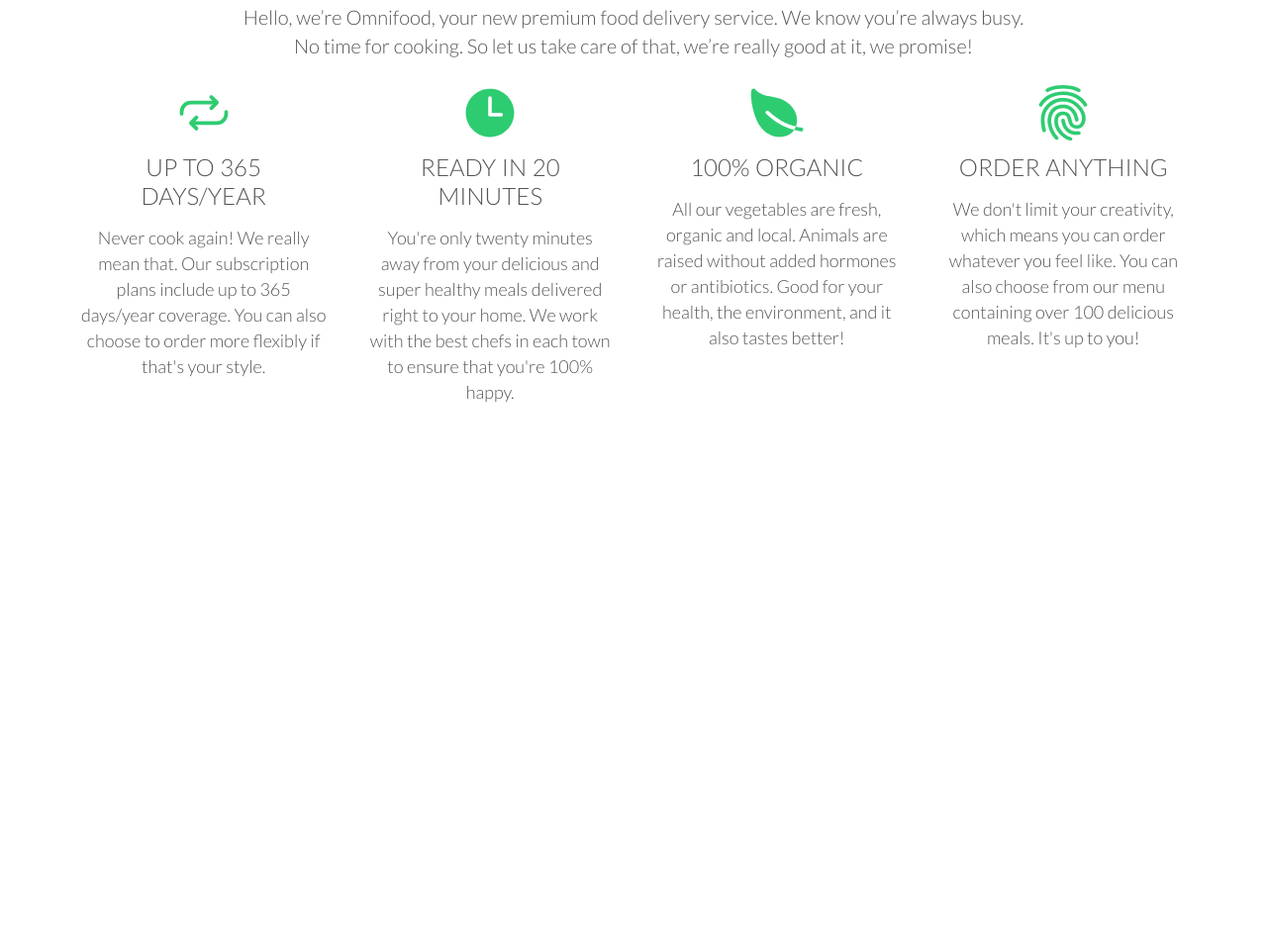
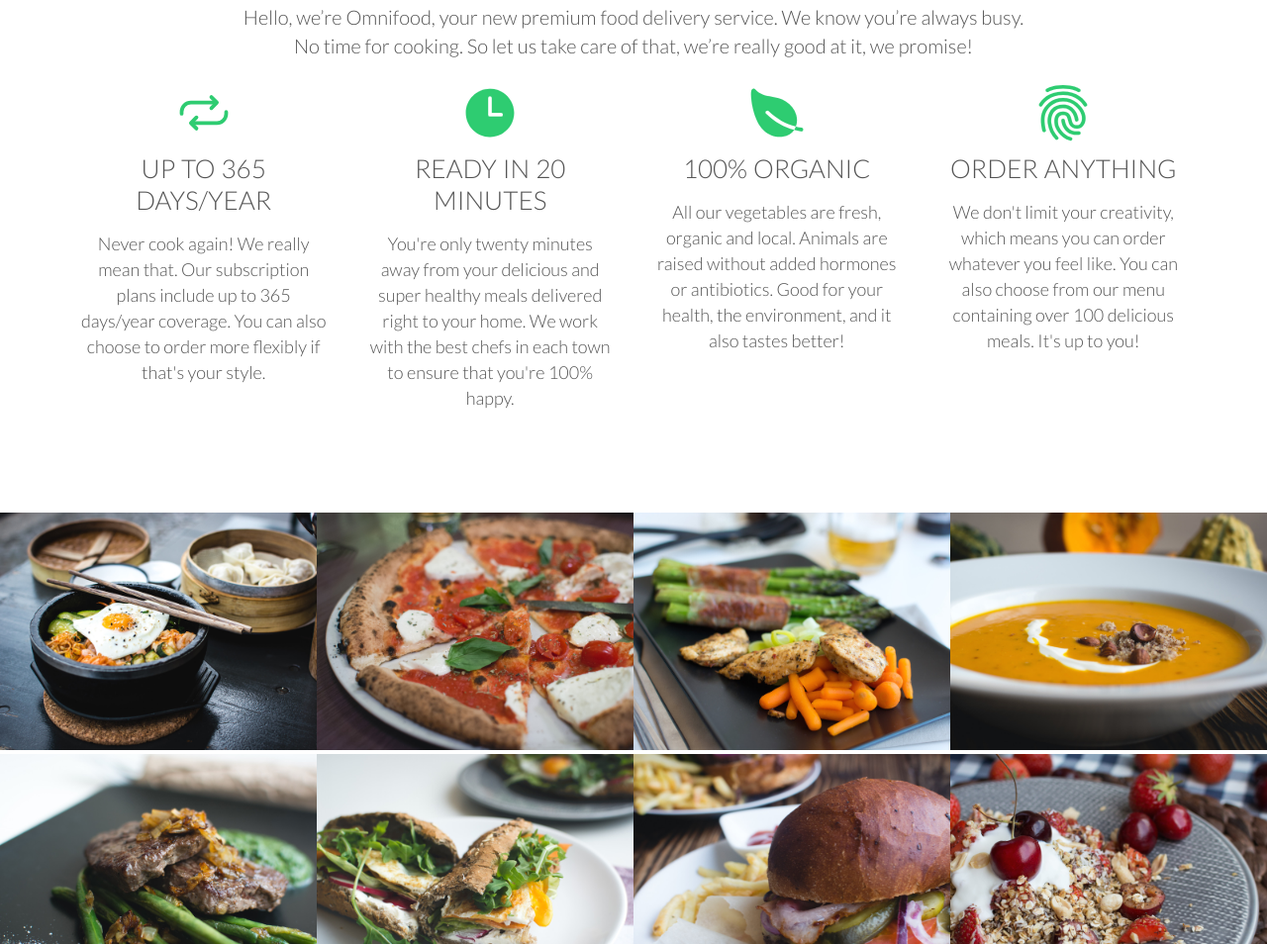
Before and after one commit to nickderaj/Meal-Subscription-Website, a website: page index.html in a window 1280 px wide. Shown: the part 968-1922 px from the top of the page at 99% size. Before the commit the page ends 1572 px from the top, so only its background shows below. Drawn offline with nearby package versions, Linux system fonts and the light colour scheme.

Commit message:
Adding an image display section

```diff
--- a/CSS/style.css
+++ b/CSS/style.css
@@ -71,10 +71,11 @@
 }
 
 h3 {
-  font-size: 120%;
+  font-size: 130%;
   word-spacing: 1px;
   margin-bottom: 15px;
   letter-spacing: 0px;
+  font-weight: 300;
 }
 
 /* PARAGRAPHS */
@@ -194,3 +195,28 @@
 .main-nav li a:active {
   border-bottom: 2px solid var(--main-color);
 }
+
+/* ----------------------------------------
+MEALS
+---------------------------------------- */
+
+.meals-showcase {
+  list-style: none;
+  width: 100%;
+}
+
+.meals-showcase li {
+  display: block;
+  float: left;
+  width: 25%;
+}
+
+.meal-photo {
+  width: 100%;
+  margin: 0;
+}
+
+.meal-photo img {
+  width: 100%;
+  height: auto;
+}
--- a/index.html
+++ b/index.html
@@ -87,6 +87,62 @@
       </div>
     </section>
 
+    <section class="section-meals">
+      <ul class="meals-showcase">
+        <li>
+          <figure class="meal-photo">
+            <img
+              src="img/1.jpg"
+              alt="Korean bibimbap with egg and vegetables"
+            />
+          </figure>
+        </li>
+        <li>
+          <figure class="meal-photo">
+            <img
+              src="img/2.jpg"
+              alt="Simple italian pizza with cherry tomatoes"
+            />
+          </figure>
+        </li>
+        <li>
+          <figure class="meal-photo">
+            <img src="img/3.jpg" alt="Chicken breast steak with vegetables" />
+          </figure>
+        </li>
+        <li>
+          <figure class="meal-photo">
+            <img src="img/4.jpg" alt="Autumn pumpkin soup" />
+          </figure>
+        </li>
+      </ul>
+      <ul class="meals-showcase">
+        <li>
+          <figure class="meal-photo">
+            <img src="img/5.jpg" alt="Paleo beef steak with vegetables" />
+          </figure>
+        </li>
+        <li>
+          <figure class="meal-photo">
+            <img
+              src="img/6.jpg"
+              alt="Healthy baguette with egg and vegetables"
+            />
+          </figure>
+        </li>
+        <li>
+          <figure class="meal-photo">
+            <img src="img/7.jpg" alt="Burger with cheddar and bacon" />
+          </figure>
+        </li>
+        <li>
+          <figure class="meal-photo">
+            <img src="img/8.jpg" alt="Granola with cherries and strawberries" />
+          </figure>
+        </li>
+      </ul>
+    </section>
+
     <div class="row"><h1>Omnifood</h1></div>
   </body>
 </html>
```
